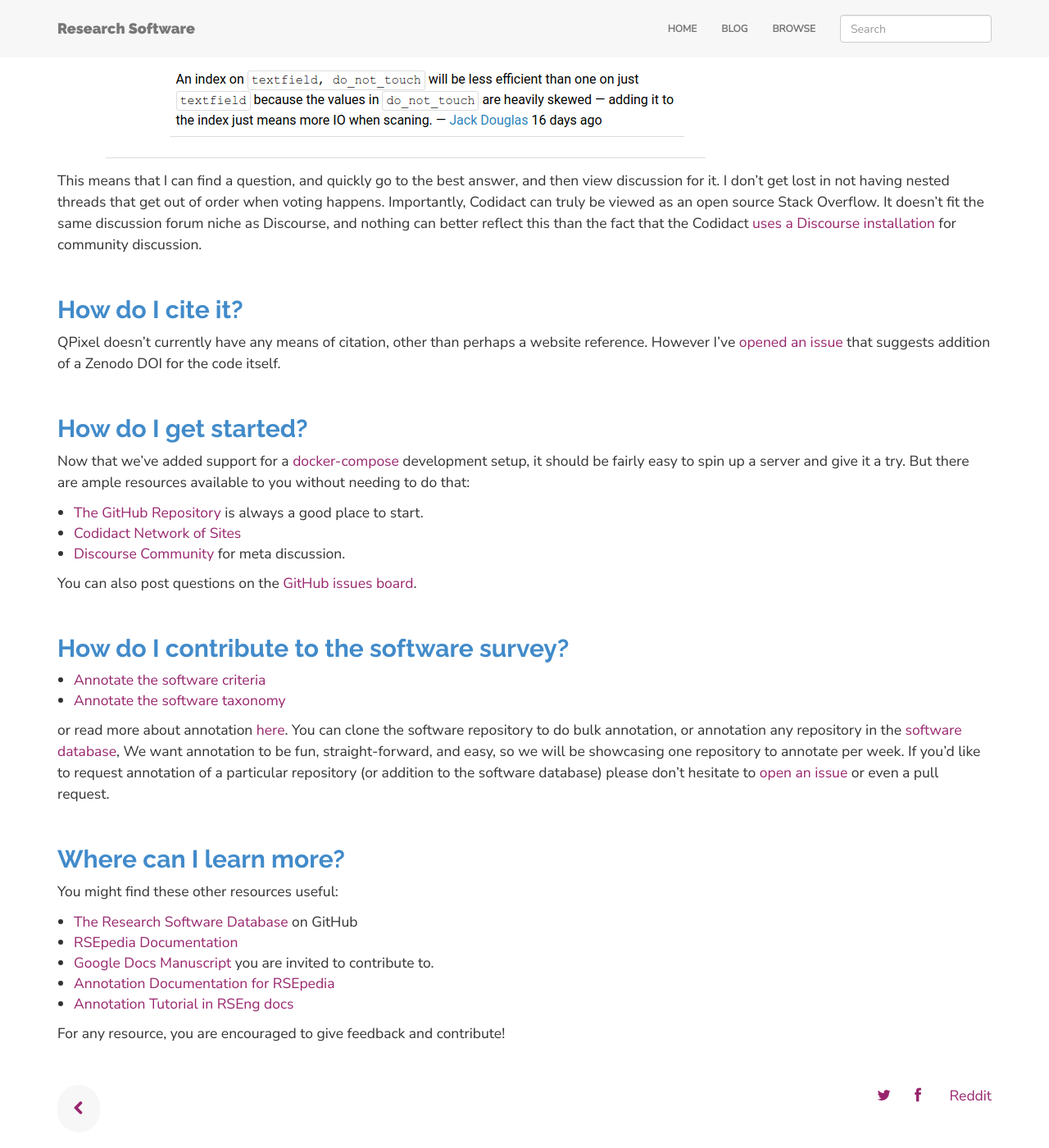
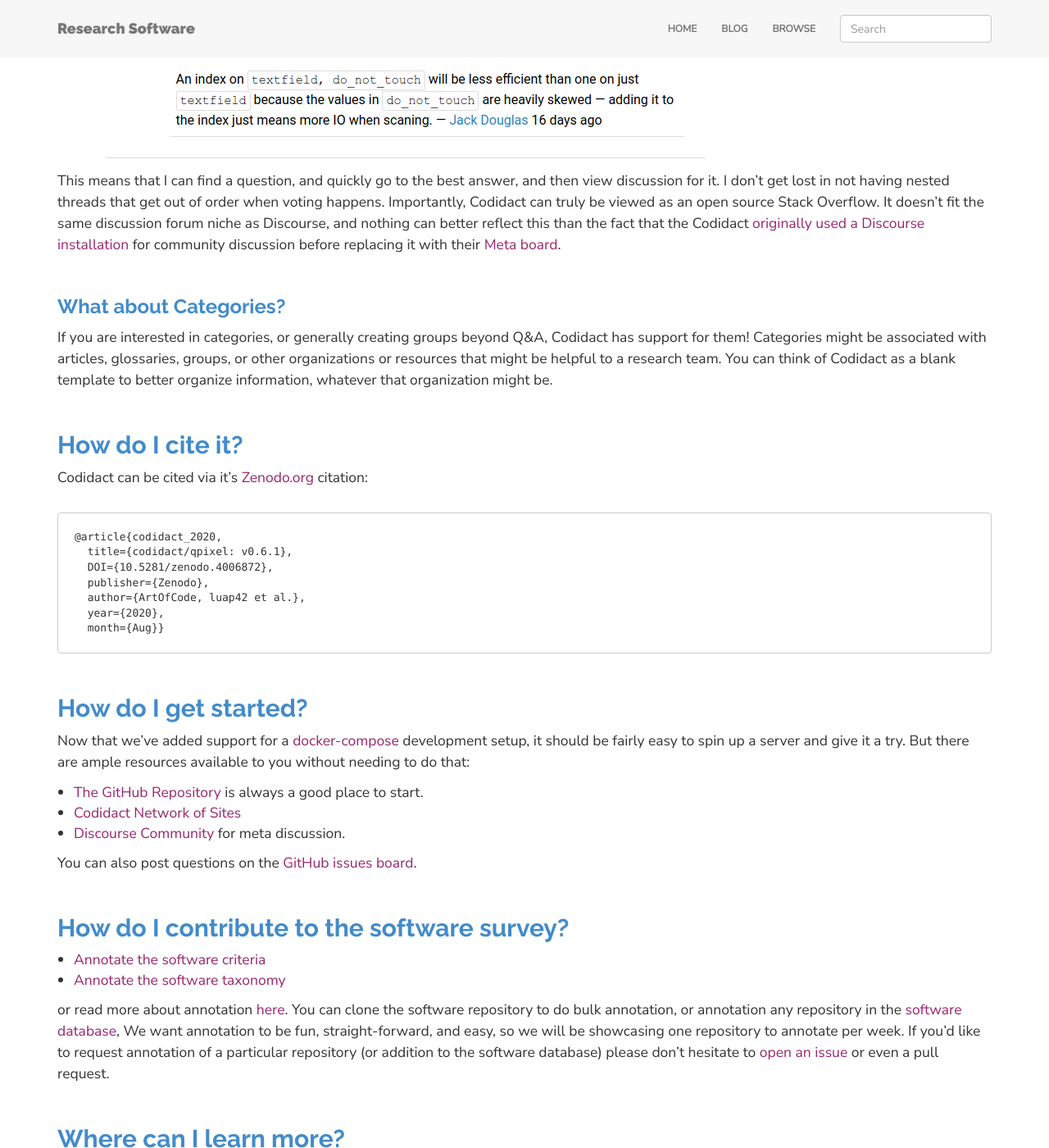
Before and after one commit to rseng/rseng, a Jekyll site: the page built from _posts/software/2020-08-30-qpixel.md, in a window 1280 px wide and 1400 px high, scrolled down 3009 px. Shown: the whole window at 82% size. Built offline with Jekyll 4.4.1, drawn with Linux system fonts in a browser that asks for light colours; nearby versions of some CDN libraries; some of the changed text lies outside the part shown.

Commit message:
updating codidact post
Signed-off-by: vsoch <vsochat@stanford.edu>

````diff
--- a/_posts/software/2020-08-30-qpixel.md
+++ b/_posts/software/2020-08-30-qpixel.md
@@ -1,6 +1,6 @@
 ---
 layout: post
-title: "QPixel"
+title: "Codidact"
 date: 2020-08-30 08:30:46
 author: "@vsoch"
 annotate_criteria: https://rseng.github.io/software/repository/github/codidact/qpixel/annotate-criteria/
@@ -78,14 +78,31 @@
 This means that I can find a question, and quickly go to the best answer, and then view discussion for it. I don't
 get lost in not having nested threads that get out of order when voting happens. Importantly, Codidact can truly be viewed
 as an open source Stack Overflow. It doesn't fit the same discussion forum niche as Discourse, and nothing can
-better reflect this than the fact that the Codidact <a href="https://forum.codidact.org/t/great-plans-abound-or-how-were-going-to-launch-a-q-a-site-quicker/885" target="_blank">uses a Discourse installation</a> for community discussion.
+better reflect this than the fact that the Codidact <a href="https://forum.codidact.org/t/great-plans-abound-or-how-were-going-to-launch-a-q-a-site-quicker/885" target="_blank">originally used a Discourse installation</a> for community discussion before
+replacing it with their <a href="https://meta.codidact.com/" target="_blank">Meta board</a>.
+
+### What about Categories?
+
+If you are interested in categories, or generally creating groups beyond Q&A, Codidact has support for them!
+Categories might be associated with articles, glossaries, groups, or other organizations or resources that might be helpful
+to a research team. You can think of Codidact as a blank template to better organize information, whatever that organization
+might be.
 
 <a id="cite">
 ## How do I cite it?
 
-QPixel doesn't currently have any means of citation, other than perhaps a website reference.
-However I've [opened an issue](https://github.com/codidact/qpixel/issues/158) that suggests addition
-of a Zenodo DOI for the code itself.
+Codidact can be cited via it's <a href="https://zenodo.org/record/4006872#.X0mFQBlME5k" target="_blank">Zenodo.org</a>
+citation:
+
+```
+@article{codidact_2020,
+  title={codidact/qpixel: v0.6.1},
+  DOI={10.5281/zenodo.4006872},
+  publisher={Zenodo},
+  author={ArtOfCode, luap42 et al.},
+  year={2020},
+  month={Aug}}
+```
 
 <a id="getting-started">
 ## How do I get started?
````
Also changed, not shown: other parts of _posts/software/2020-08-30-qpixel.md (+1 -1 lines).
